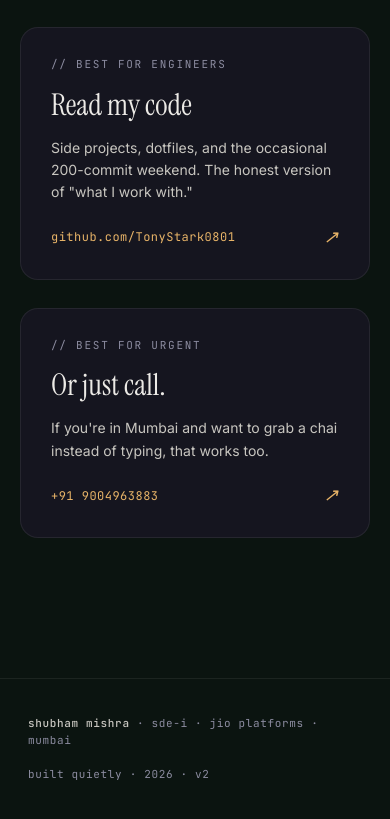
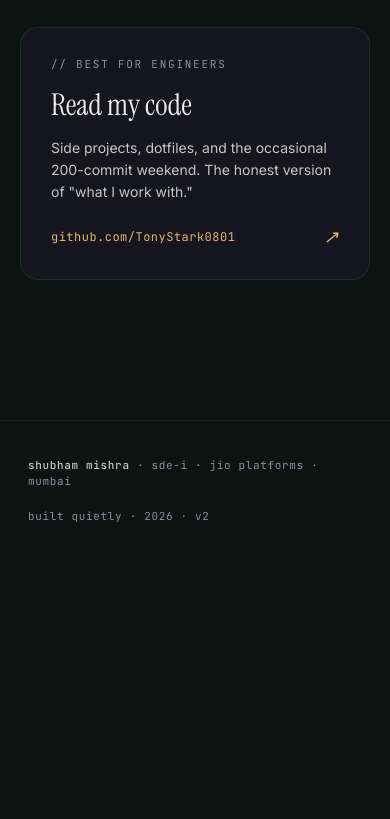
Before and after one commit to TonyStark0801/Portfolio, a Next.js app: page / in a window 390 px wide. Shown: the part 10360-11179 px from the top of the page. After the commit the page ends 10920 px from the top, so only its background shows below. Built offline with nearby package versions, Linux system fonts and the light colour scheme.

Commit message:
remove phone contact card and update Next.js to 16.2.6

```diff
--- a/components/sections/Contact.tsx
+++ b/components/sections/Contact.tsx
@@ -24,13 +24,6 @@ const CARDS = [
     sub: "Side projects, dotfiles, and the occasional 200-commit weekend. The honest version of \"what I work with.\"",
     action: "github.com/TonyStark0801",
     href: personalInfo.github,
-  },
-  {
-    eyebrow: "// best for urgent",
-    main: "Or just call.",
-    sub: "If you're in Mumbai and want to grab a chai instead of typing, that works too.",
-    action: personalInfo.phone,
-    href: `tel:${personalInfo.phone.replace(/\s/g, "")}`,
   },
 ];
 
--- a/package.json
+++ b/package.json
@@ -12,7 +12,7 @@
     "clsx": "^2.1.1",
     "framer-motion": "^12.23.24",
     "lucide-react": "^0.553.0",
-    "next": "16.0.3",
+    "next": "^16.2.6",
     "react": "19.2.0",
     "react-dom": "19.2.0",
     "react-icons": "^5.5.0",
```
Also changed, not shown: 1 other file (tests, documents, lock files or other folders).
